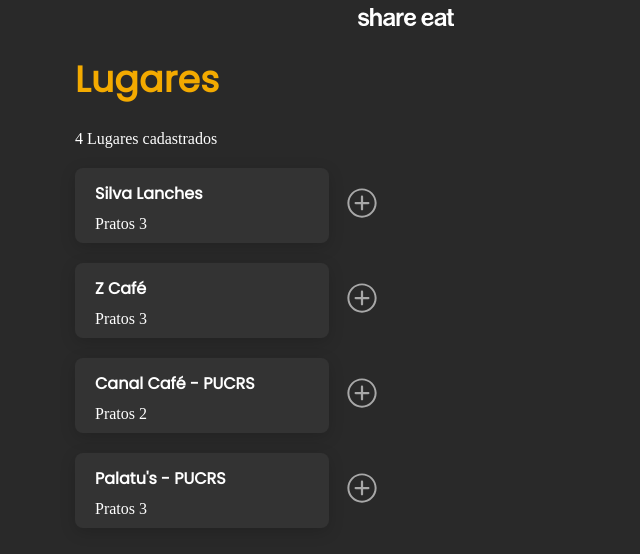
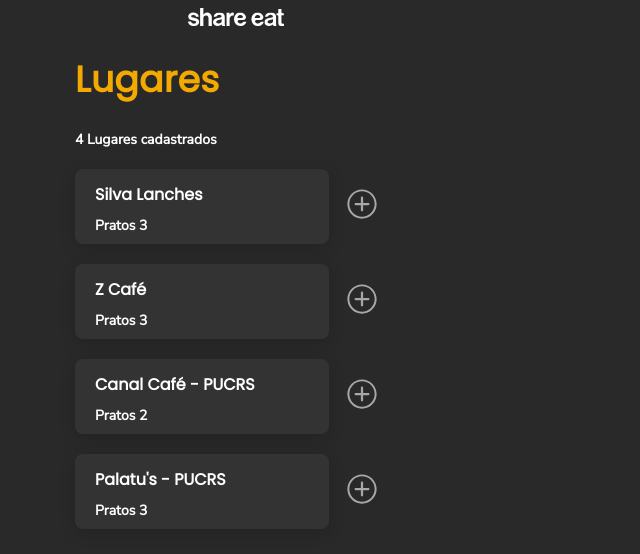
Before and after one commit to ArthurNox/eat-guide, a React (Create React App) app: page / in a window 1280 px wide. Shown: the top 554 px of the page, without its empty margins (0-640 px from the left). Built offline with nearby package versions, Linux system fonts and the light colour scheme; data requests are answered from the project's data file.

Commit message:
Finalizando

```diff
--- a/src/pages/Form/index.js
+++ b/src/pages/Form/index.js
@@ -38,7 +38,7 @@ export default function Form() {
       </header>
       <h1>{mocks.name}</h1>
       <section className="form-content">
-        <p>Nomedo Prato</p>
+        <p>Nome do Prato</p>
         <input className="food-name"></input>
         <p>Valor</p>
         <input type="number"></input>
--- a/src/pages/Home/home.css
+++ b/src/pages/Home/home.css
@@ -9,5 +9,5 @@ h2{
 }
 
  .home-content img{
-  padding-left: 25%;
+  padding-left: 10%;
 }
--- a/src/styles/global.js
+++ b/src/styles/global.js
@@ -29,6 +29,11 @@ export default createGlobalStyle`
     list-style: none;
   }
 
+  P{
+    font: Bold 14px/19px Nunito Sans;
+    letter-spacing: 0;
+  }
+
   a{
     text-decoration: none;
   }
```
